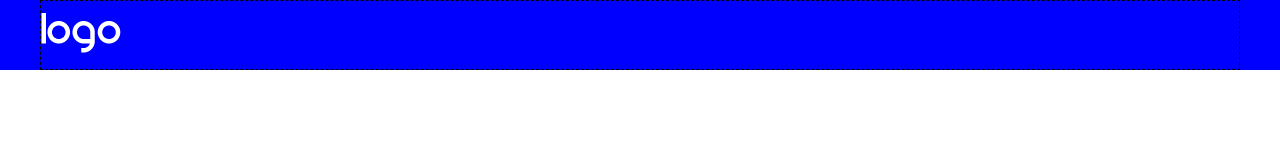
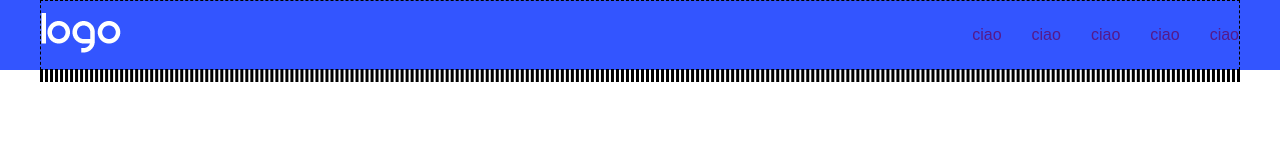
Before and after one commit to Serena-Dong/htmlcss-responsive-layout, a plain HTML site: page index.html in a window 1280 px wide. Drawn offline with Linux system fonts and the light colour scheme.

Commit message:
creato le section della main

```diff
--- a/index.html
+++ b/index.html
@@ -12,21 +12,52 @@
 <body>
     <header>
         <div class="row site-header container border">
-            <div class="col-left">
+            <div class="logo">
                 <a href="">
                     <img src="./img/logo.png" alt="">
                 </a>
             </div>
-            <ul class="col-right">
-                <li><a href=""></a></li>
-                <li><a href=""></a></li>
-                <li><a href=""></a></li>
-                <li><a href=""></a></li>
-                <li><a href=""></a></li>
+            <ul class="nav-actions flex">
+                <li><a href="">ciao</a></li>
+                <li><a href="">ciao</a></li>
+                <li><a href="">ciao</a></li>
+                <li><a href="">ciao</a></li>
+                <li><a href="">ciao</a></li>
             </ul>
         </div>
     </header>
-    <main></main>
+    <main>
+        <section>
+            <div class="container">
+
+            </div>
+        </section>
+        <section>
+            <div class="container">
+
+            </div>
+        </section>
+        <section>
+            <div class="container">
+
+            </div>
+        </section>
+        <section>
+            <div class="container">
+
+            </div>
+        </section>
+        <section>
+            <div class="container">
+
+            </div>
+        </section>
+        <section>
+            <div class="container">
+
+            </div>
+        </section>
+    </main>
     <footer></footer>
 </body>
 </html>
--- a/style.css
+++ b/style.css
@@ -24,18 +24,34 @@ body{
     padding-left: 1rem;
     padding-right: 1rem;
 }
+.flex{
+    display: flex;
+}
 a{
     text-decoration: none;
 }
 ul li{
     list-style: none;
 }
+.bg-white{
+    background-color: white;
+}
+.bg-purple{
+    background-color: purple;
+}
+
 
 /* HEADER */
 header{
-    background-color: blue;
+    background-color: rgb(51, 85, 255);
 }
 .site-header{
     height: 70px;
     align-items: center;
+    justify-content: space-between;
 }
+.nav-actions{
+    gap: 30px;
+}
+
+/* MAIN */
```
